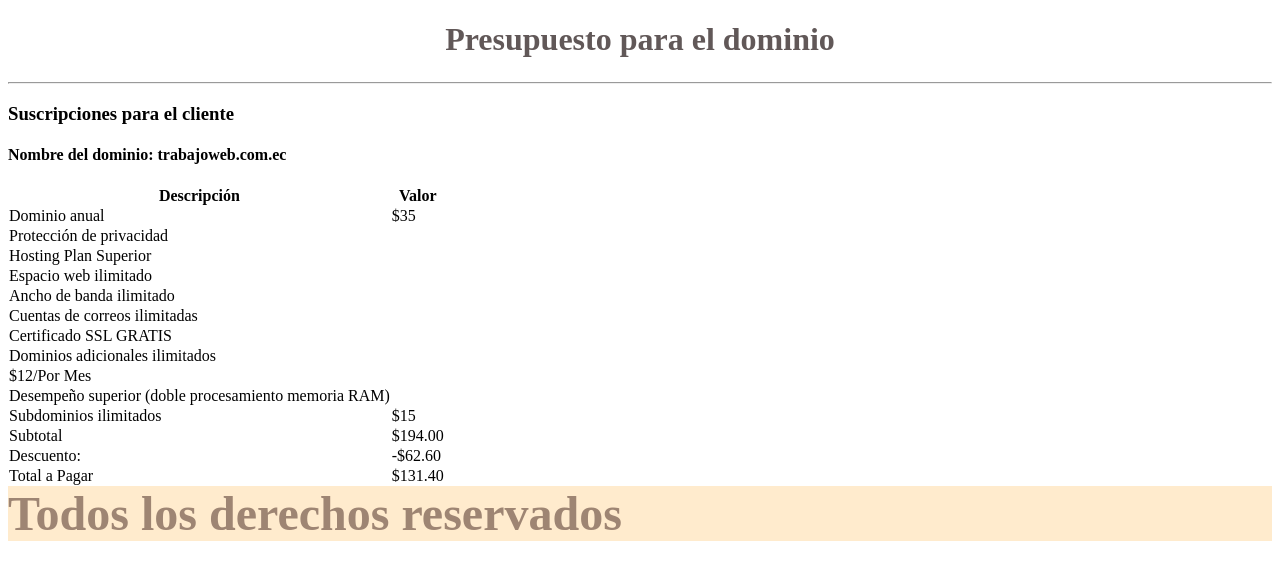
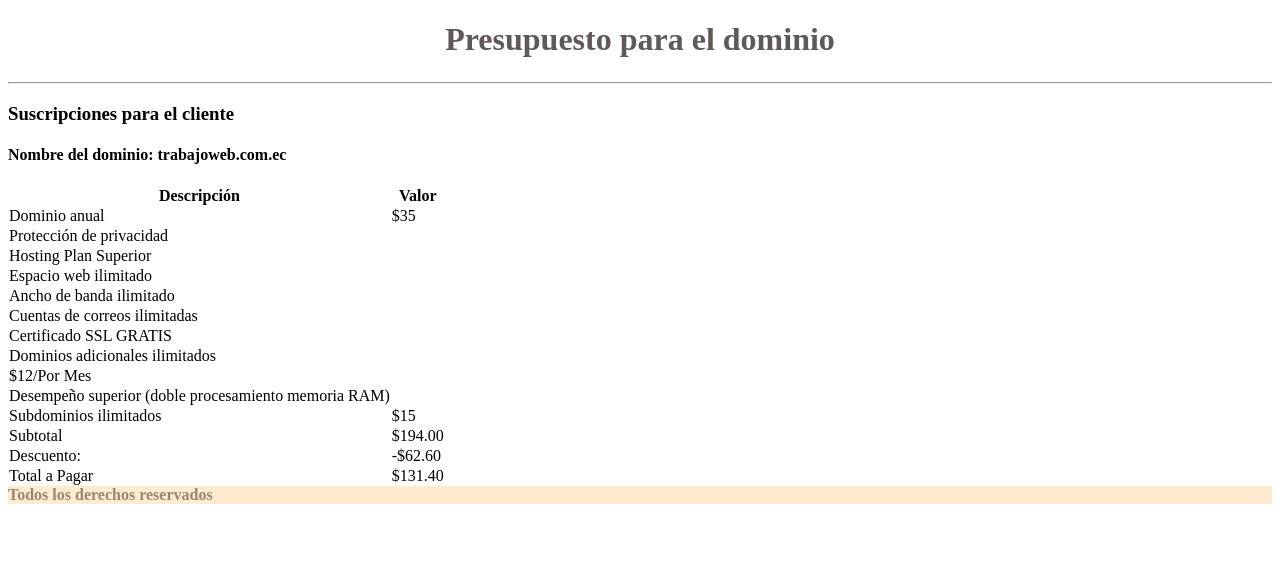
Before and after one commit to jordyceligith/angular, an Angular app: page / in a window 1280 px wide. Shown: the top 580 px of the page. Built offline with nearby package versions, Linux system fonts and the light colour scheme.

Commit message:
ultimocambio1

```diff
--- a/src/app/components/mi-componente/mi-componente.component.css
+++ b/src/app/components/mi-componente/mi-componente.component.css
@@ -17,6 +17,11 @@
 
 .tblapresupuesto .des{
     text-align: center;
+    background-color: rgb(36, 151, 218);
+	color: rgb(77, 86, 163);
+	width: 90%;
+	margin: 0 auto;
+
 
 }
 .tblapresupuesto .su{
@@ -27,7 +32,7 @@
 footer{
 
     font-weight: bold;
-    font-size: 3em;
+    font-size: 1em;
 
 
     background-color: blanchedalmond;
```
